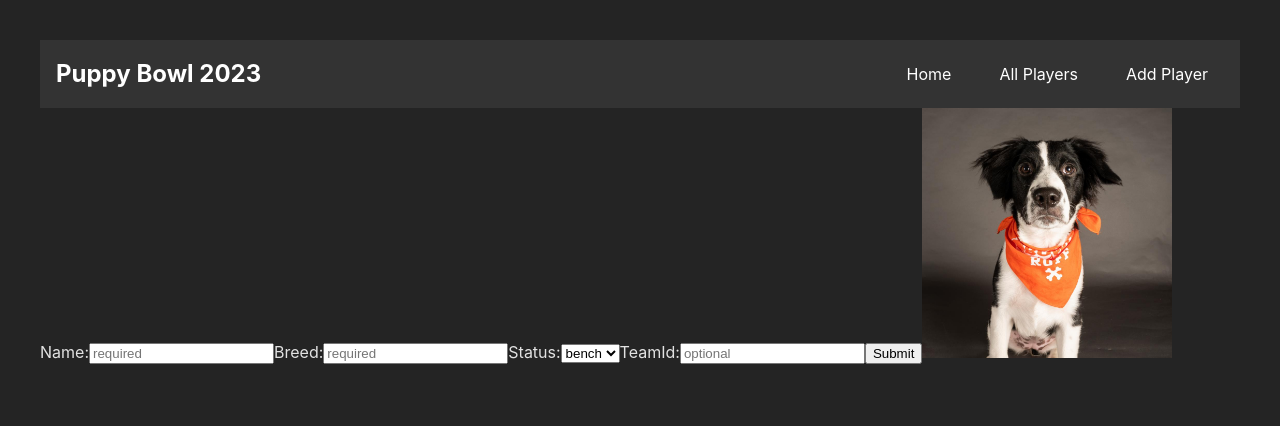
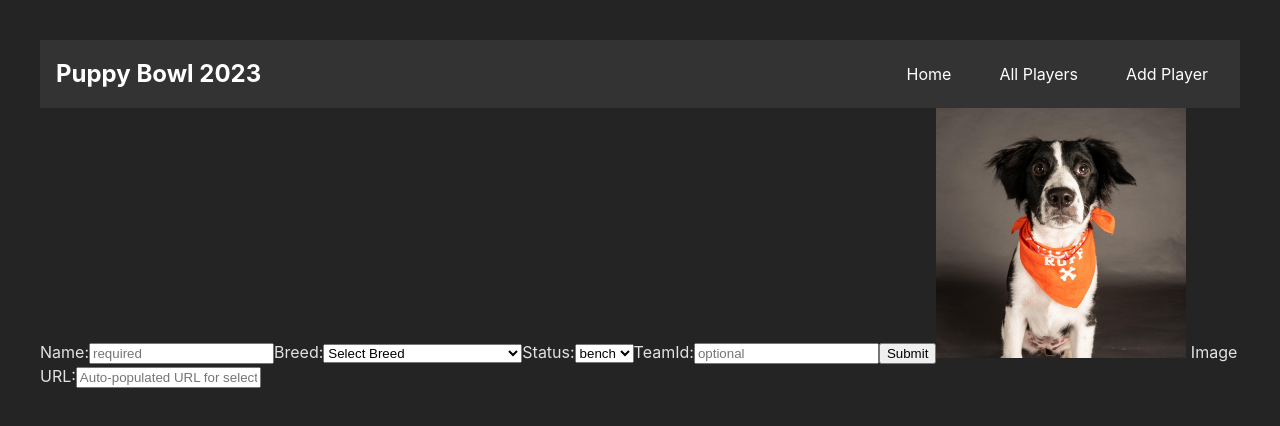
Before and after one commit to dhanajeane79/workshop-29-puppy-bowl-react, a React (Vite) app: page /newPlayer in a window 1280 px wide. Shown: the top 426 px of the page. Built offline with nearby package versions, Linux system fonts and the light colour scheme.

Commit message:
Added drop-down breed menu that auto-populates the image URL into the form

```diff
--- a/src/Components/NewPlayerForm.jsx
+++ b/src/Components/NewPlayerForm.jsx
@@ -8,7 +8,7 @@ export default function NewPlayerForm({ APIURL }) {
   const [name, setName] = useState("");
   const [breed, setBreed] = useState("");
   const [status, setStatus] = useState("");
-  const [imageUrl, setImgUrl] = useState("");
+  const [imageUrl, setImageUrl] = useState("");
   const [teamId, setTeamId] = useState("");
   const navigate = useNavigate();
 
@@ -45,7 +45,28 @@ export default function NewPlayerForm({ APIURL }) {
   }
 
   const handleBreedChange = (event) => {
-    setBreed(event.target.value);
+    const selectedBreed = event.target.value;
+    setBreed(selectedBreed);
+
+    // Get the corresponding image URL for the selected breed
+    const breedImages = {
+      poodle:"https://discovery.sndimg.com/content/dam/images/discovery/editorial/shows/p/puppybowl/2022/meet-the-players/headshots/Copy%20of%20Firework_EWF_0020.jpg.rend.hgtvcom.966.966.suffix/1641529012269.jpeg", // URL for poodle image
+      pug: "https://discovery.sndimg.com/content/dam/images/discovery/editorial/shows/p/puppybowl/2022/meet-the-players/headshots/Copy%20of%20Baxter_EWF_1192.jpg.rend.hgtvcom.966.966.suffix/1641528997011.jpeg", // URL for chihuahua image
+      chihuahua:"https://discovery.sndimg.com/content/dam/images/discovery/editorial/shows/p/puppybowl/2022/meet-the-players/headshots/Copy%20of%20Marcus_EWF_9959.jpg.rend.hgtvcom.966.966.suffix/1641529024557.jpeg",
+      dachshund:"https://discovery.sndimg.com/content/dam/images/discovery/editorial/shows/p/puppybowl/2022/meet-the-players/headshots/Copy%20of%20Hera_EWF_0113.jpg.rend.hgtvcom.966.966.suffix/1641529015963.jpeg",
+      chow: "https://discovery.sndimg.com/content/dam/images/discovery/editorial/shows/p/puppybowl/2022/meet-the-players/headshots/Copy%20of%20Glaze_EWF_1004.jpg.rend.hgtvcom.966.966.suffix/1641529014704.jpeg",
+      mastiff:"https://discovery.sndimg.com/content/dam/images/discovery/editorial/shows/p/puppybowl/2022/meet-the-players/headshots/Copy%20of%20Forrest_EWF_2250.jpg.rend.hgtvcom.966.966.suffix/1641529012824.jpeg",
+      pomeranian:"https://discovery.sndimg.com/content/dam/images/discovery/editorial/shows/p/puppybowl/2022/meet-the-players/headshots/Copy%20of%20ChubbyBear_EWF_0689.jpg.rend.hgtvcom.966.966.suffix/1641529006144.jpeg",
+      beagle:"https://discovery.sndimg.com/content/dam/images/discovery/editorial/shows/p/puppybowl/2022/meet-the-players/headshots/Copy%20of%20Brooke_EWF_1863.jpg.rend.hgtvcom.966.966.suffix/1641529002370.jpeg",
+      maltese:"https://discovery.sndimg.com/content/dam/images/discovery/editorial/shows/p/puppybowl/2022/meet-the-players/headshots/Copy%20of%20Biff_EWF_9764.jpg.rend.hgtvcom.966.966.suffix/1641528998235.jpeg",
+      pit: "https://discovery.sndimg.com/content/dam/images/discovery/editorial/shows/p/puppybowl/2022/meet-the-players/headshots/Copy%20of%20Banjo_EWF_2864.jpg.rend.hgtvcom.966.966.suffix/1641528996495.jpeg",
+      bigPoodle: "https://discovery.sndimg.com/content/dam/images/discovery/editorial/shows/p/puppybowl/2022/meet-the-players/headshots/Copy%20of%20Benny_EWF_2805.jpg.rend.hgtvcom.966.966.suffix/1641528997533.jpeg",
+      staffordshire: "https://discovery.sndimg.com/content/dam/images/discovery/editorial/shows/p/puppybowl/2022/meet-the-players/headshots/Copy%20of%20Billie_EWF_1116.jpg.rend.hgtvcom.966.966.suffix/1641528998854.jpeg",
+
+
+
+    };
+    setImageUrl(breedImages[selectedBreed.toLowerCase()] || "");
   };
 
   return (
@@ -62,15 +83,25 @@ export default function NewPlayerForm({ APIURL }) {
       </label>
       <label>
         Breed:
-        <input
-          type="text"
-          placeholder="required"
-          value={breed}
-          onChange={handleBreedChange}
-          required
-        />
+        <select value={breed} onChange={handleBreedChange} required>
+          <option value="">Select Breed</option>
+          <option value="poodle">Small Poodle</option>
+          <option value="pug">Pug</option>
+          <option value="chihuahua">Chihuahua</option>
+          <option value="dachshund">Dachshund</option>
+          <option value="chow">Chow Chow</option>
+          <option value="mastiff">Mastiff</option>
+          <option value="pomeranian">Pomeranian</option>
+          <option value="beagle">Beagle</option>
+          <option value="maltese">Maltese</option>
+          <option value="pit">Pit Bull</option>
+          <option value="bigPoodle">Big Poodle</option>
+          <option value="staffordshire">American Staffordshire Terrier</option>
+          <option value="pug">Pug</option>
+
+          {/* Add more breed options here */}
+        </select>
       </label>
-
       <label>
         Status:
         <select value={status} onChange={(e) => setStatus(e.target.value)}>
@@ -78,7 +109,6 @@ export default function NewPlayerForm({ APIURL }) {
           <option value="field">field</option>
         </select>
       </label>
-
       <label>
         TeamId:
         <input
@@ -88,13 +118,20 @@ export default function NewPlayerForm({ APIURL }) {
           onChange={(e) => setTeamId(e.target.value)}
         />
       </label>
-
       <button type="submit" onClick={() => navigate(-1)}>
         Submit
       </button>
-
       <BreedImage breed={breed} /> {/* Use the BreedImage component */}
-
+      <label>
+        Image URL:
+        <input
+          type="text"
+          placeholder="Auto-populated URL for selected breed"
+          value={imageUrl}
+          onChange={(e) => setImageUrl(e.target.value)}
+          readOnly
+        />
+      </label>
     </form>
   );
 }
```
